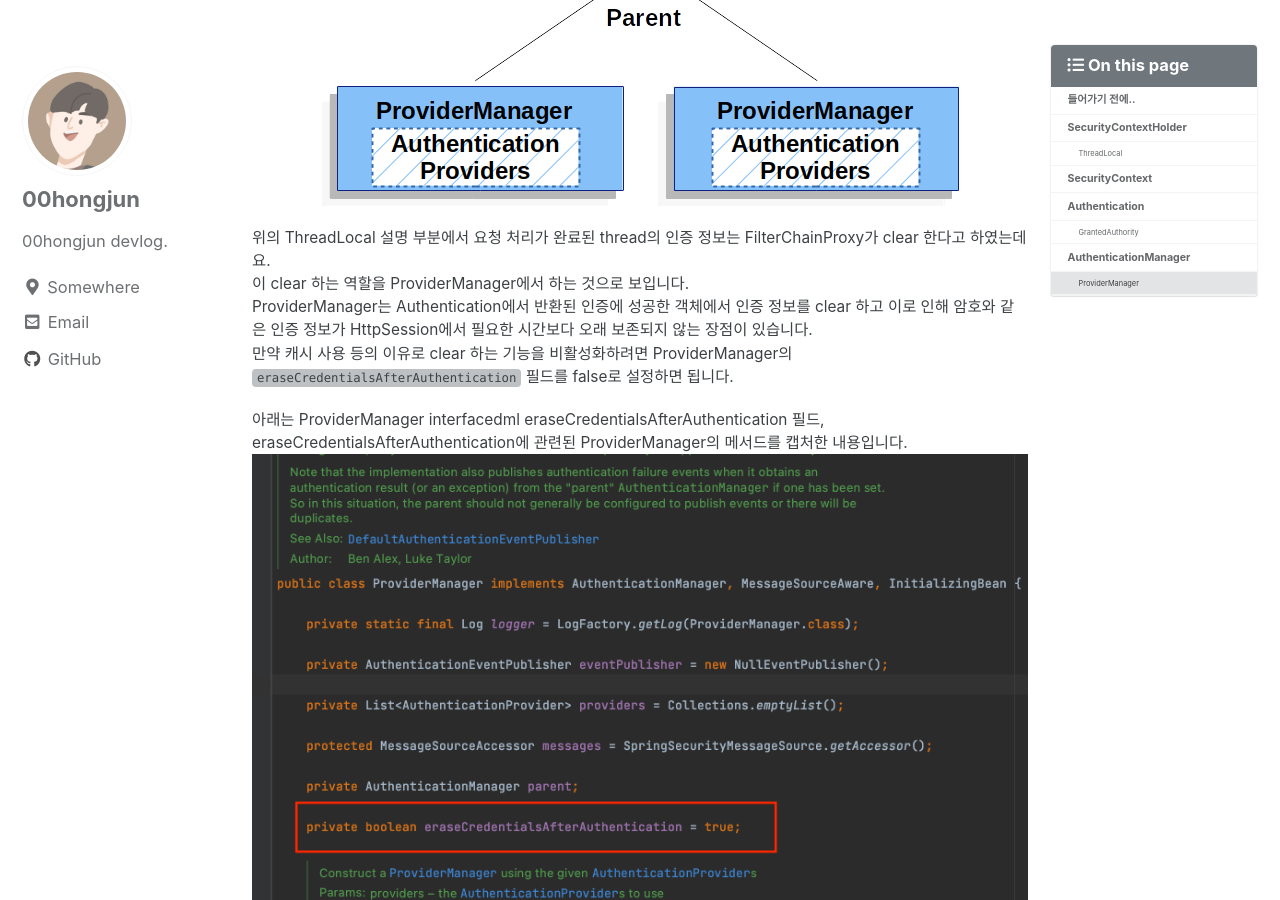
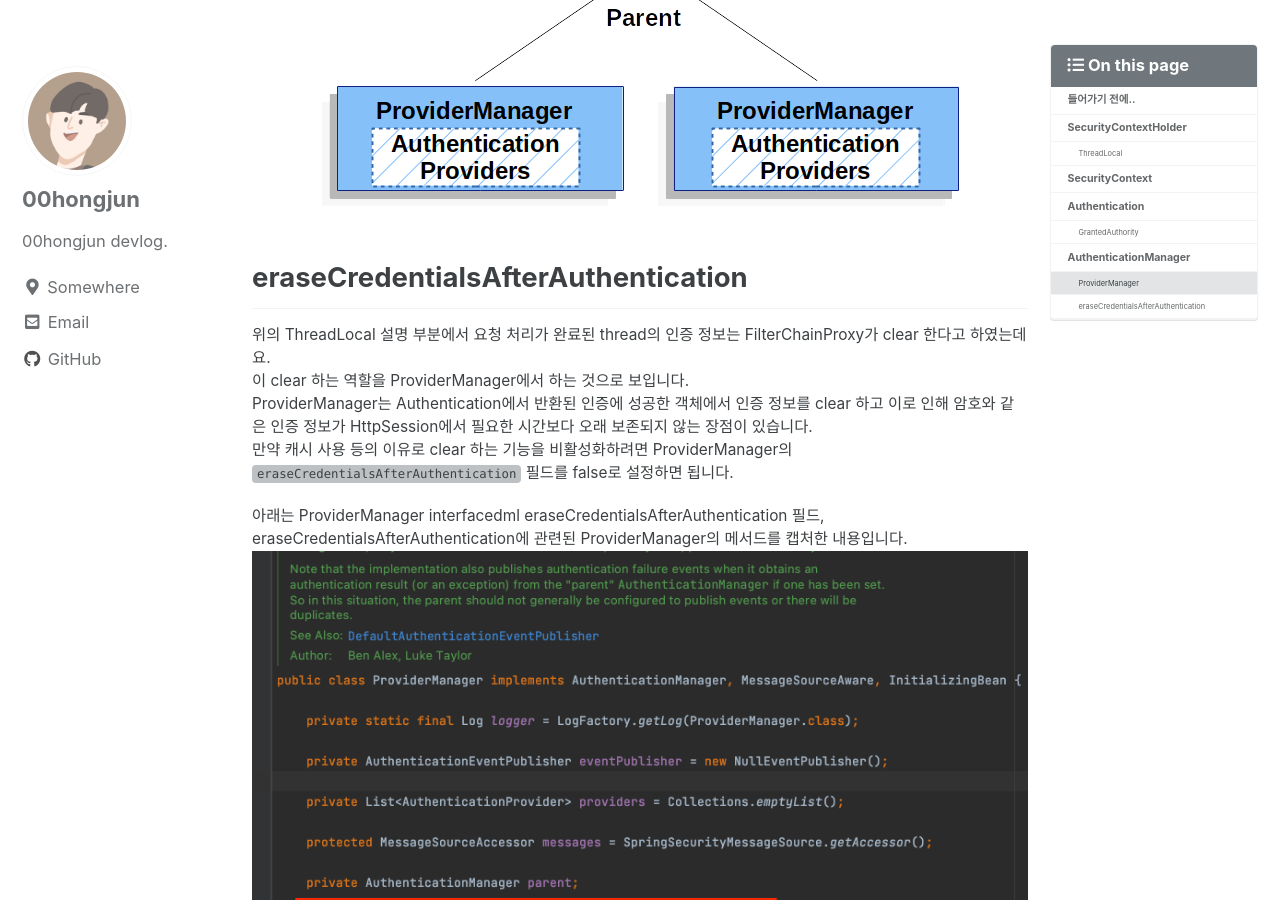
Before and after one commit to 00hongjun/00hongjun.github.io, a Jekyll site: the page built from _posts/spring/2021-05-16-securitycontextholder.md, in a window 1280 px wide and 900 px high, scrolled down 10262 px. Built offline with Jekyll 4.4.1, drawn with Linux system fonts in a browser that asks for light colours; cached includes are drawn as plain includes; comment, search, counter and statistics services are not loaded.

Commit message:
securicontextholder posting

```diff
--- a/_posts/spring/2021-05-16-securitycontextholder.md
+++ b/_posts/spring/2021-05-16-securitycontextholder.md
@@ -218,6 +218,7 @@ ProviderManager는 인증 확인을 수행할 수 있는 AuthenticationProvider
 
 <img src="{{'/assets/images/spring/security/providermanagers-parent.png'}}" alt="" class="align-center">
 
+## eraseCredentialsAfterAuthentication
 위의 ThreadLocal 설명 부분에서 요청 처리가 완료된 thread의 인증 정보는 FilterChainProxy가 clear 한다고 하였는데요.
 이 clear 하는 역할을 ProviderManager에서 하는 것으로 보입니다.
 ProviderManager는 Authentication에서 반환된 인증에 성공한 객체에서 인증 정보를 clear 하고 이로 인해 암호와 같은 인증 정보가 HttpSession에서 필요한 시간보다 오래 보존되지 않는 장점이 있습니다.
```
